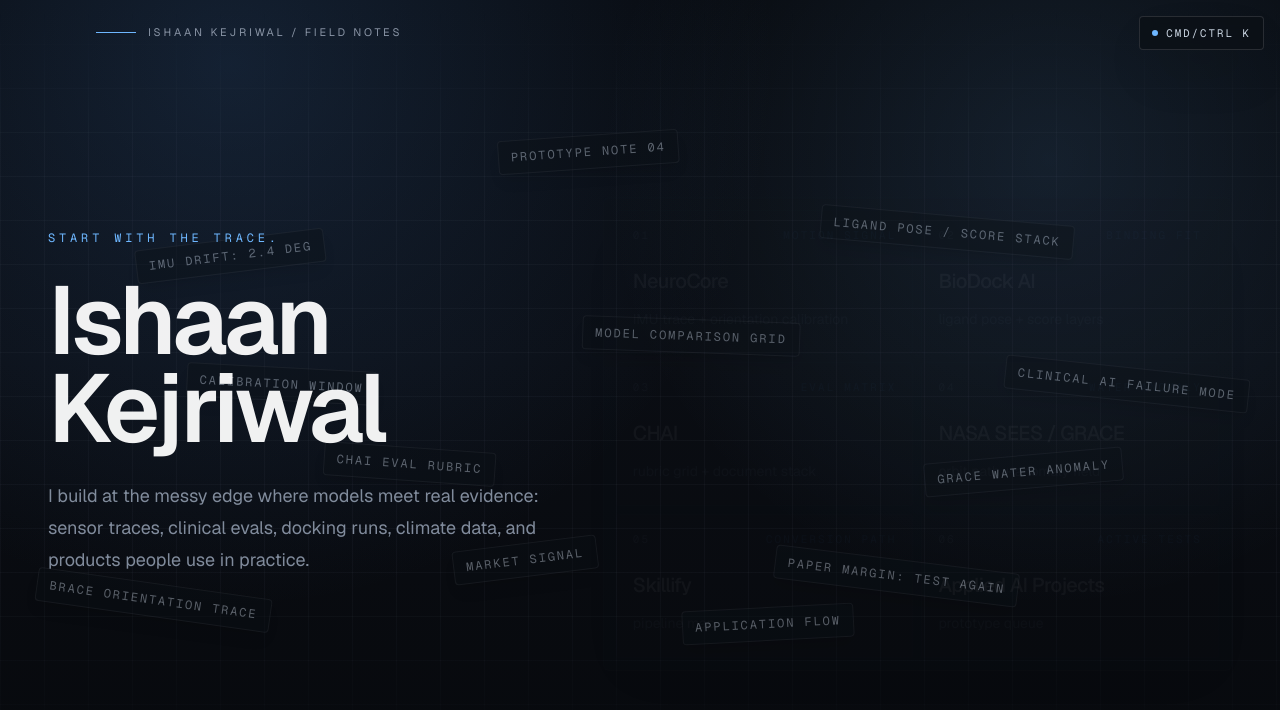
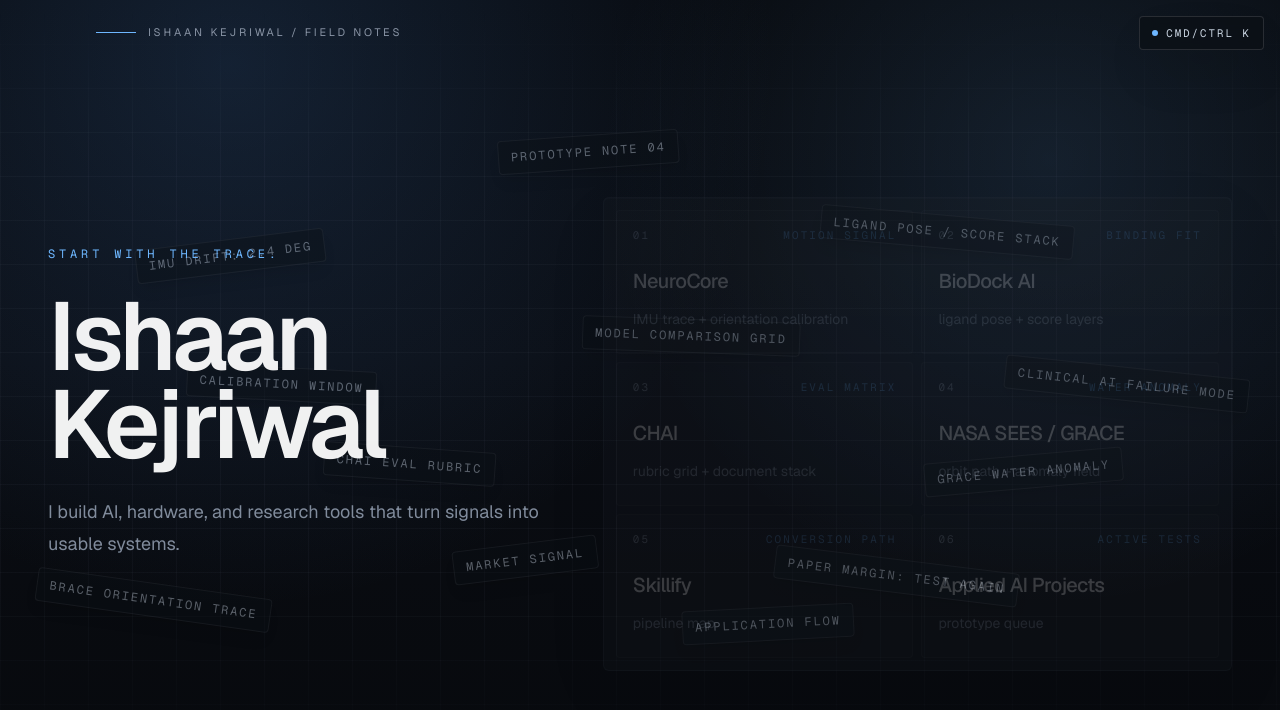
Before and after one commit to ishaankejriwal/personalwebsite, a Next.js app: page / in a window 1280 px wide. Shown: the top 710 px of the page. Built offline with nearby package versions, Linux system fonts and the light colour scheme.

Commit message:
final workups

```diff
--- a/src/components/assembly-hero.tsx
+++ b/src/components/assembly-hero.tsx
@@ -61,7 +61,7 @@ function AnimatedAssemblyHero({ content }: Props) {
   const panelProgress = useSpring(scrollYProgress, { stiffness: 150, damping: 28, mass: 0.24 });
   const titleOpacity = useTransform(panelProgress, [0, 0.2], [0.94, 1]);
   const titleY = useTransform(panelProgress, [0, 0.28], [6, 0]);
-  const dashboardOpacity = useTransform(panelProgress, [0.18, 0.62], [0.04, 1]);
+  const dashboardOpacity = useTransform(panelProgress, [0, 0.62], [0.2, 1]);
   const dashboardY = useTransform(panelProgress, [0.18, 0.68], [34, 0]);
   const scanlineOpacity = useTransform(panelProgress, [0.34, 0.72, 0.94], [0, 0.42, 0]);
   const scanlineY = useTransform(panelProgress, [0.34, 0.94], ["0%", "100%"]);
@@ -152,7 +152,12 @@ function HeroContent({
 
   return (
     <div className="relative z-10 grid min-h-[76vh] items-center gap-8 sm:min-h-[72vh] lg:grid-cols-[0.9fr_1.1fr] lg:gap-10">
-      <div className="max-w-2xl">
+      <motion.div
+        initial={reduceMotion ? false : { opacity: 0, y: 10 }}
+        animate={reduceMotion ? undefined : { opacity: 1, y: 0 }}
+        transition={{ duration: 0.7, ease: [0.22, 1, 0.36, 1] }}
+        className="max-w-2xl"
+      >
         <p className="mb-6 font-mono text-xs uppercase tracking-[0.32em] text-[color:var(--accent)]">
           {content.introLine}
         </p>
@@ -169,13 +174,25 @@ function HeroContent({
         >
           {content.position}
         </motion.p>
-      </div>
+      </motion.div>
 
+      <motion.div
+        initial={reduceMotion ? false : { opacity: 0, y: 14, scale: 0.985 }}
+        animate={reduceMotion ? undefined : { opacity: 1, y: 0, scale: 1 }}
+        transition={{ duration: 0.75, delay: 0.18, ease: [0.22, 1, 0.36, 1] }}
+      >
         <motion.nav
           style={dashboardStyle}
           className="instrument-panel relative overflow-hidden rounded-[6px] p-3"
           aria-label="Assembled project navigation"
         >
+          <motion.span
+            aria-hidden="true"
+            initial={reduceMotion ? false : { opacity: 0.42, y: "-100%" }}
+            animate={reduceMotion ? undefined : { opacity: 0, y: "120%" }}
+            transition={{ duration: 1.1, delay: 0.24, ease: "easeOut" }}
+            className="pointer-events-none absolute inset-x-0 top-0 h-20 bg-gradient-to-b from-[rgba(110,183,255,0.24)] to-transparent"
+          />
           {scanlineStyle ? (
           <motion.span
             aria-hidden="true"
@@ -208,6 +225,7 @@ function HeroContent({
             ))}
           </div>
         </motion.nav>
+      </motion.div>
     </div>
   );
 }
@@ -232,12 +250,19 @@ function SystemFragment({
   return (
     <motion.div
       aria-hidden="true"
-      style={{ x, y, rotate, opacity, scale }}
-      className={`absolute rounded-[4px] border border-white/[0.12] bg-[#0c1118]/90 px-3 py-2 font-mono text-[0.65rem] uppercase tracking-[0.16em] text-slate-300 shadow-lg shadow-black/20 sm:text-xs ${
+      initial={{ opacity: 0, y: 10, scale: 0.96 }}
+      animate={{ opacity: 1, y: 0, scale: 1 }}
+      transition={{ duration: 0.62, delay: index * 0.035, ease: [0.22, 1, 0.36, 1] }}
+      className={`absolute ${
         index > 3 ? "hidden sm:block" : ""
       }`}
     >
+      <motion.div
+        style={{ x, y, rotate, opacity, scale }}
+        className="rounded-[4px] border border-white/[0.12] bg-[#0c1118]/90 px-3 py-2 font-mono text-[0.65rem] uppercase tracking-[0.16em] text-slate-300 shadow-lg shadow-black/20 sm:text-xs"
+      >
         {text}
+      </motion.div>
     </motion.div>
   );
 }
--- a/src/components/research-os-experience.tsx
+++ b/src/components/research-os-experience.tsx
@@ -105,11 +105,11 @@ function ContactPanel() {
           </h2>
         </div>
         <div className="flex flex-wrap gap-3">
-          <ContactLink href="mailto:hello@example.com">Email</ContactLink>
-          <ContactLink href="https://www.linkedin.com" external>
+          <ContactLink href="mailto:ishaankejriwal1@gmail.com">Email</ContactLink>
+          <ContactLink href="https://www.linkedin.com/in/ishaankejriwal/" external>
             LinkedIn
           </ContactLink>
-          <ContactLink href="https://github.com" external>
+          <ContactLink href="https://github.com/ishaankejriwal" external>
             GitHub
           </ContactLink>
         </div>
--- a/src/lib/site-content.ts
+++ b/src/lib/site-content.ts
@@ -21,7 +21,7 @@ export const siteContent = {
   introLine: "Start with the trace.",
   name: "Ishaan Kejriwal",
   position:
-    "I build at the messy edge where models meet real evidence: sensor traces, clinical evals, docking runs, climate data, and products people use in practice.",
+    "I build AI, hardware, and research tools that turn signals into usable systems.",
   fragments: [
     "IMU drift: 2.4 deg",
     "ligand pose / score stack",
```
Lines whose indentation alone changed are shown as unchanged.
